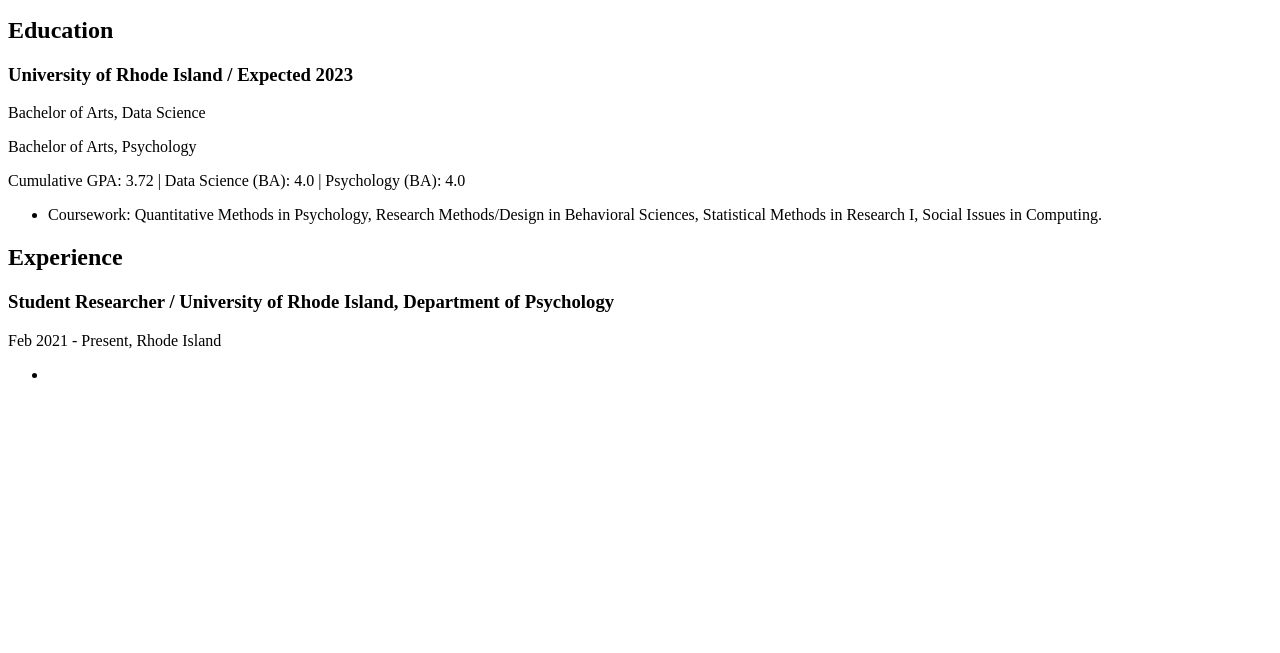
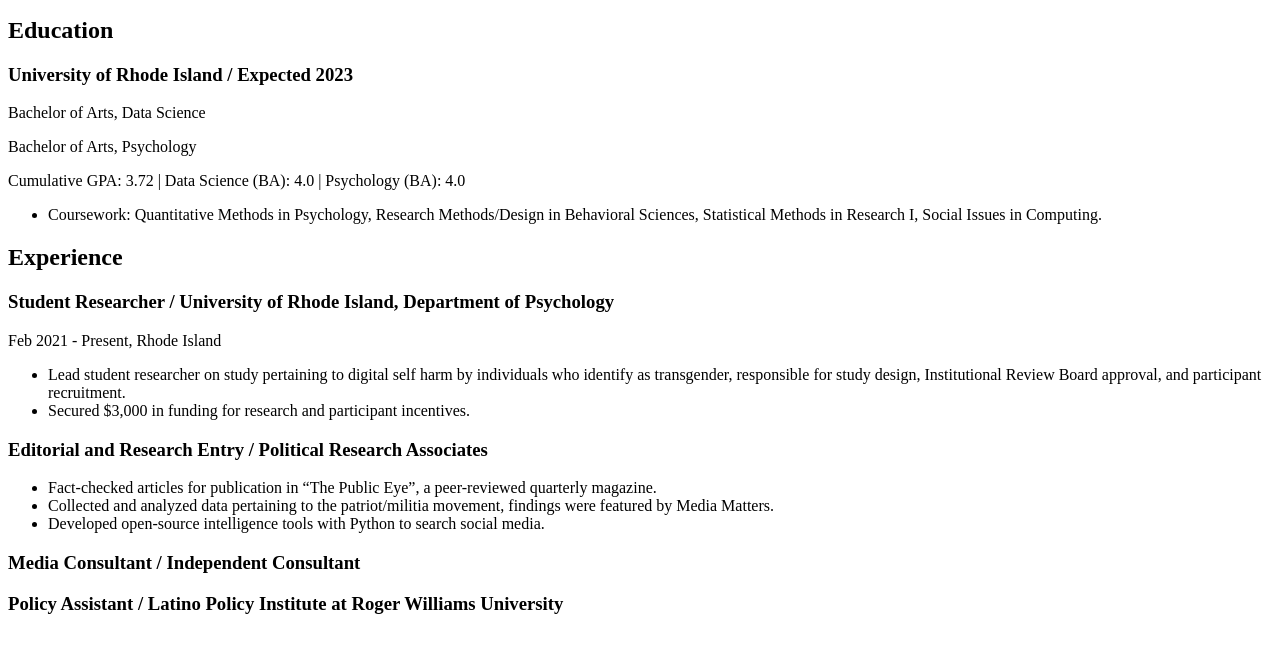
Before and after one commit to rodrigopimentel/gds-pd-fellowship-resume-website, a plain HTML site: page index.html in a window 1280 px wide. Shown: the part 101-754 px from the top of the page. Drawn offline with Linux system fonts and the light colour scheme.

Commit message:
added additional job entries

```diff
--- a/index.html
+++ b/index.html
@@ -33,13 +33,29 @@
     <resume-entry>
         <h3><strong>Student Researcher</strong> / University of Rhode Island, Department of Psychology</h3>
         <p class="tagline">Feb 2021 - Present, Rhode Island</p>
-    <resume-entry-description>
-        <ul>
-            <li>
+        <resume-entry-description>
+            <ul>
+                <li>Lead student researcher on study pertaining to digital self harm by individuals who identify as transgender, responsible for study design, Institutional Review Board approval, and participant recruitment.</li>
+                <li>Secured $3,000 in funding for research and participant incentives.</li>
+            </ul>
+        </resume-entry-description>
+    </resume-entry>
 
-            </li>
-        </ul>
-    </resume-entry-description>
+    <resume-entry>
+        <h3><strong>Editorial and Research Entry</strong> / Political Research Associates</h3>
+        <resume-entry-description>
+            <ul>
+                <li>Fact-checked articles for publication in “The Public Eye”, a peer-reviewed quarterly magazine. </li>
+                <li>Collected and analyzed data pertaining to the patriot/militia movement, findings were featured by Media Matters.</li>
+                <li>Developed open-source intelligence tools with Python to search social media.</li>
+            </ul>
+        </resume-entry-description>
+    </resume-entry>
+        <h3><strong>Media Consultant</strong> / Independent Consultant</h3>
+        <!-- <p>Conducted focus groups for the National Association for Latino Elected Officials’ report, “The Last Chance to Get it Right: Implications of the 2018 Test of the Census for Latinos and the General Public.” Garnered earned media coverage for the report in national outlets such as NPR.</p>
+        <p>Identified and mobilized supporters in the successful 2020 Get Out The Vote campaign for endorsed candidates by a local political action committee.</p> -->
+    <resume-entry>
+        <h3><strong>Policy Assistant</strong> / Latino Policy Institute at Roger Williams University</h3>
     </resume-entry>
 </body>
 </html>
```
